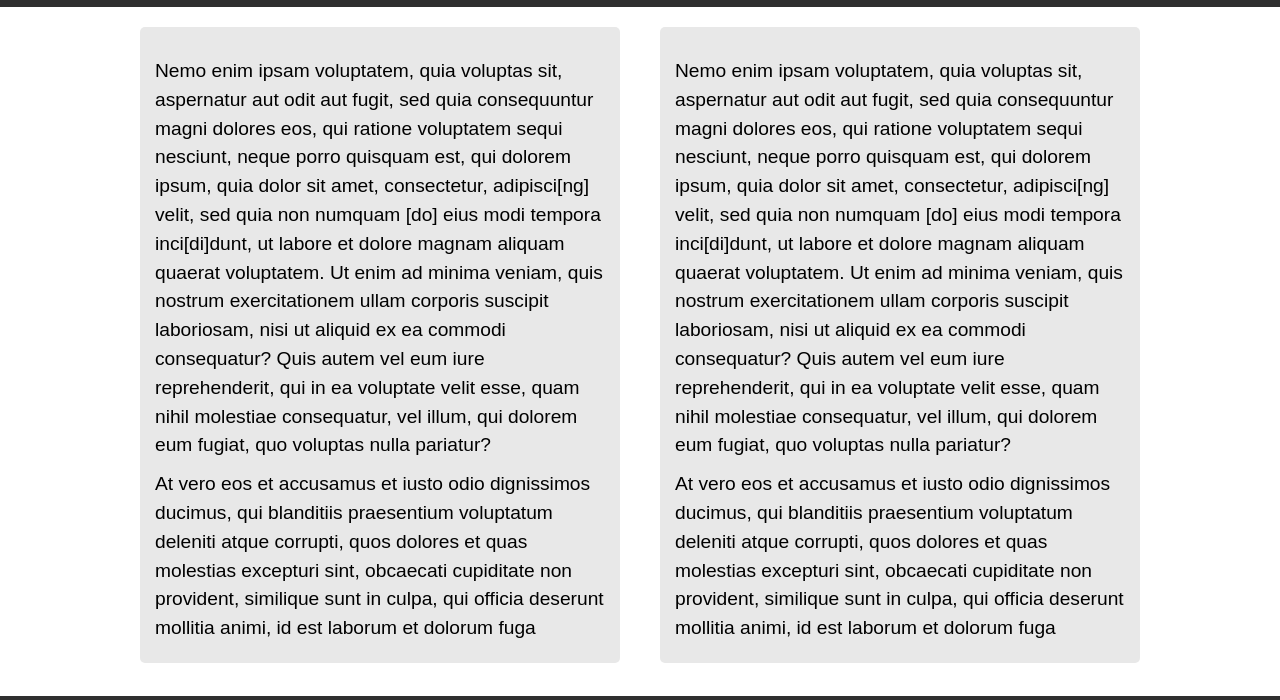
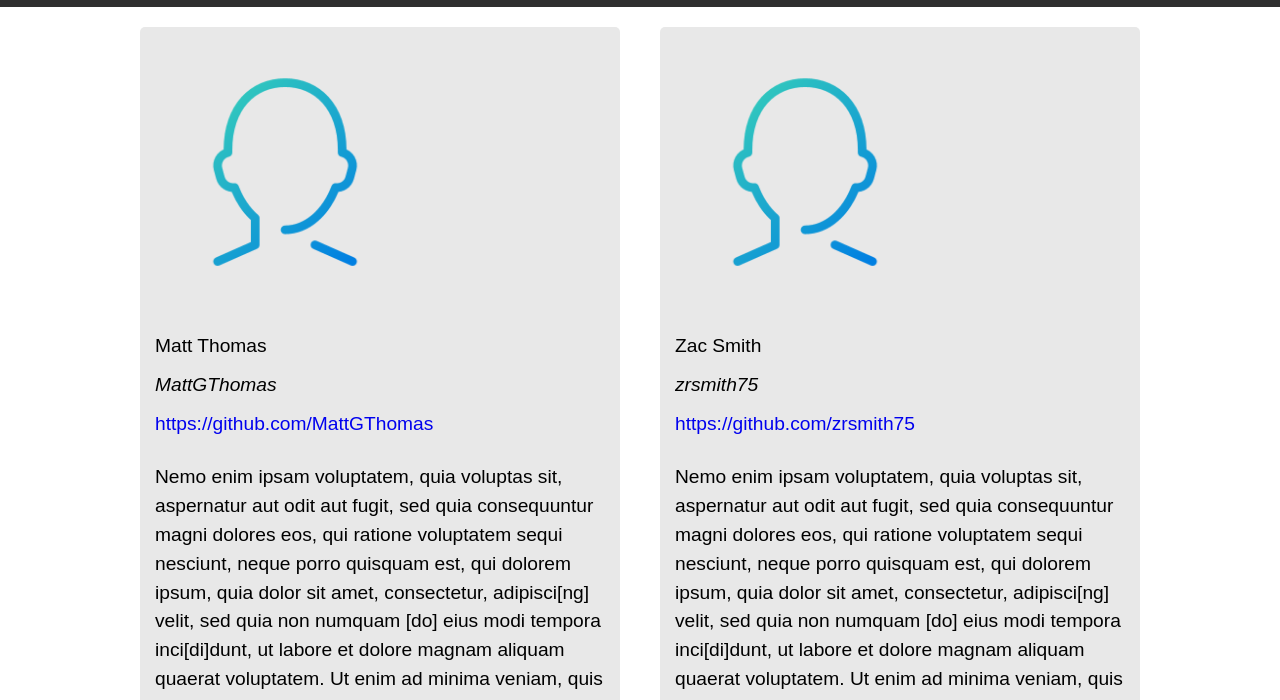
Before and after one commit to thomas-smith-dev/marketing-github.io, a plain HTML site: page about.html in a window 1280 px wide. Shown: the part 60-760 px from the top of the page. Drawn offline with Linux system fonts and the light colour scheme; a web font is replaced by a local one.

Commit message:
changes commited for pull

```diff
--- a/about.html
+++ b/about.html
@@ -25,11 +25,11 @@
 
     <div class="container about">
         <div class="developer">
-            <div class="matt-avatar"></div>
+            <div class="avatar matt"><img src="images/dev-profile.png" alt=""></div>
             <div class="devInfo">
-                <p class="matt-name"></p>
-                <p class="matt-user-name"></p>
-                <p class="matt-url"></p>
+                <p class="matt name">Matt Thomas</p>
+                <p class="matt user-name">MattGThomas</p>
+                <p class="matt url"><a href="https://github.com/MattGThomas">https://github.com/MattGThomas</a></p>
             </div>
             <div class="devBio">
                 <p>Nemo enim ipsam voluptatem, quia voluptas sit, aspernatur aut odit aut fugit, sed quia consequuntur magni dolores eos, qui ratione voluptatem sequi nesciunt, neque porro quisquam est, qui dolorem ipsum, quia dolor sit amet, consectetur, adipisci[ng] velit, sed quia non numquam [do] eius modi tempora inci[di]dunt, ut labore et dolore magnam aliquam quaerat voluptatem. Ut enim ad minima veniam, quis nostrum exercitationem ullam corporis suscipit laboriosam, nisi ut aliquid ex ea commodi consequatur? Quis autem vel eum iure reprehenderit, qui in ea voluptate velit esse, quam nihil molestiae consequatur, vel illum, qui dolorem eum fugiat, quo voluptas nulla pariatur?</p>
@@ -38,11 +38,11 @@
             </div>
         </div>
         <div class="developer">
-            <div class="zac-avatar"></div>
+            <div class="avatar zac"><img src="images/dev-profile.png" alt=""></div>
             <div class="devInfo">
-                <p class="zac-name"></p>
-                <p class="zac-user-name"></p>
-                <p class="zac-url"></p>
+                <p class="zac name">Zac Smith</p>
+                <p class="zac user-name">zrsmith75</p>
+                <p class="zac url"><a href="https://github.com/zrsmith75">https://github.com/zrsmith75</a></p>
             </div>
             <div class="devBio">
                 <p>Nemo enim ipsam voluptatem, quia voluptas sit, aspernatur aut odit aut fugit, sed quia consequuntur magni dolores eos, qui ratione voluptatem sequi nesciunt, neque porro quisquam est, qui dolorem ipsum, quia dolor sit amet, consectetur, adipisci[ng] velit, sed quia non numquam [do] eius modi tempora inci[di]dunt, ut labore et dolore magnam aliquam quaerat voluptatem. Ut enim ad minima veniam, quis nostrum exercitationem ullam corporis suscipit laboriosam, nisi ut aliquid ex ea commodi consequatur? Quis autem vel eum iure reprehenderit, qui in ea voluptate velit esse, quam nihil molestiae consequatur, vel illum, qui dolorem eum fugiat, quo voluptas nulla pariatur?</p>
--- a/less/home-page.less
+++ b/less/home-page.less
@@ -308,6 +308,7 @@ a.url {
             width: 100%;
             padding: 0 15px;
             display: flex;
+            flex-direction: column;
             justify-content: space-between;
             .user-name {
                 font-style: italic;
--- a/less/index.less
+++ b/less/index.less
@@ -6,5 +6,6 @@
 @import 'navigation.less';
 @import 'footer.less';
 @import 'home-page.less';
+@import 'popup.less';
+
 @import url('https://fonts.googleapis.com/css?family=Cabin|Titillium+Web');
-@import 'popup.less';
```
Also changed, not shown: css/index.css.
